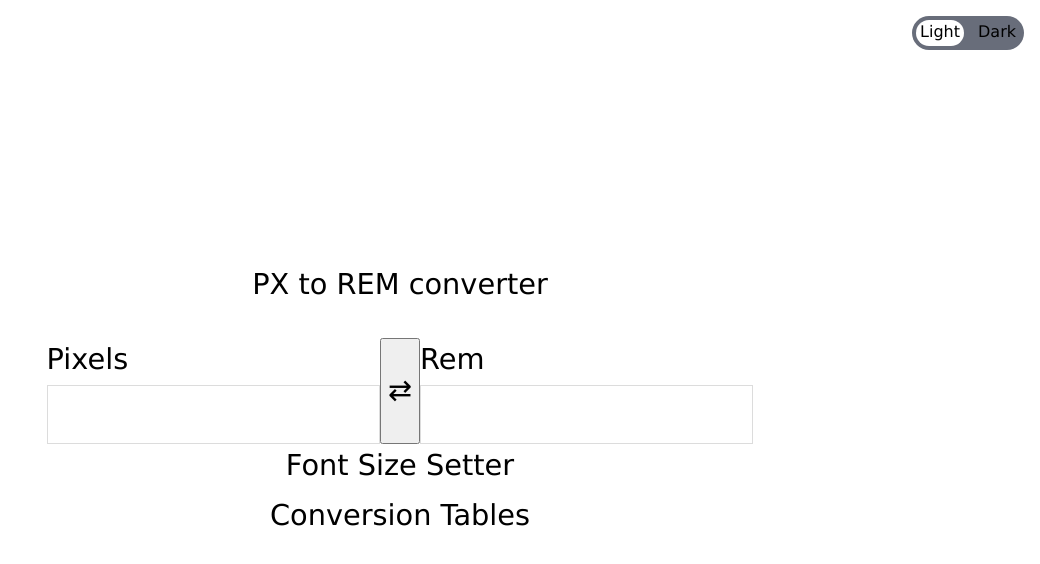
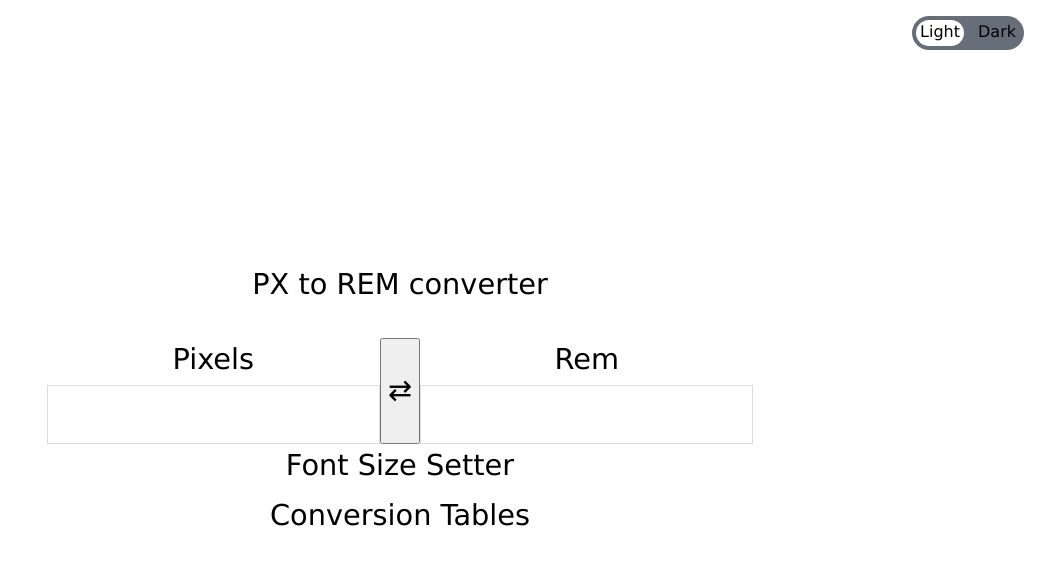
Before and after one commit to ExcitedDeveloper/pxtorem, a React (Vite) app: page / in a window 1280 px wide. Shown: the top 564 px of the page, without its empty margins (240-1280 px from the left). Built offline with nearby package versions, Linux system fonts and the light colour scheme.

Commit message:
Center labels

```diff
--- a/src/components/ConverterControls/ConverterControls.css
+++ b/src/components/ConverterControls/ConverterControls.css
@@ -1,6 +1,10 @@
 .converter-controls {
   display: flex;
   flex-direction: row;
+}
+
+.converter-controls label {
+  text-align: center;
 }
 
 .converter-controls-numeric {
```
